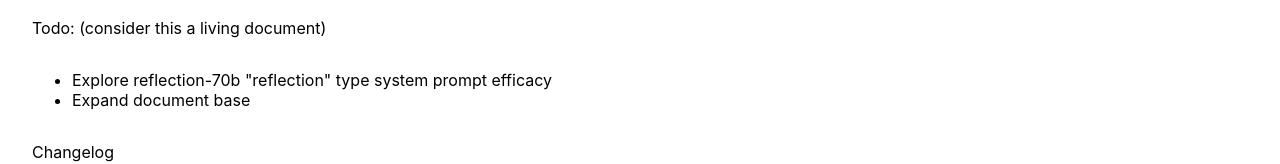
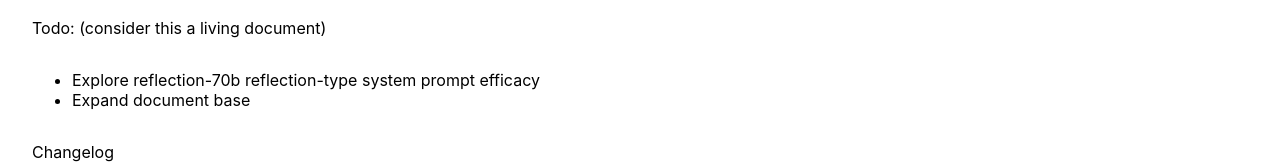
Before and after one commit to chriswillsflannery/chriswillsflannery, a Next.js app: page /posts/ragExamplesForJobApplication in a window 1280 px wide. Shown: the part 288-452 px from the top of the page. Built offline with nearby package versions, Linux system fonts and the light colour scheme.

Commit message:
fix apos

```diff
--- a/pages/posts/ragExamplesForJobApplication.tsx
+++ b/pages/posts/ragExamplesForJobApplication.tsx
@@ -35,7 +35,7 @@ const RagExamplesForJobApplication: NextPage = () => {
           Todo: (consider this a living document)
         </p>
         <ul>
-          <li>Explore reflection-70b "reflection" type system prompt efficacy</li>
+          <li>Explore reflection-70b reflection-type system prompt efficacy</li>
           <li>Expand document base</li>
         </ul>
 
```
